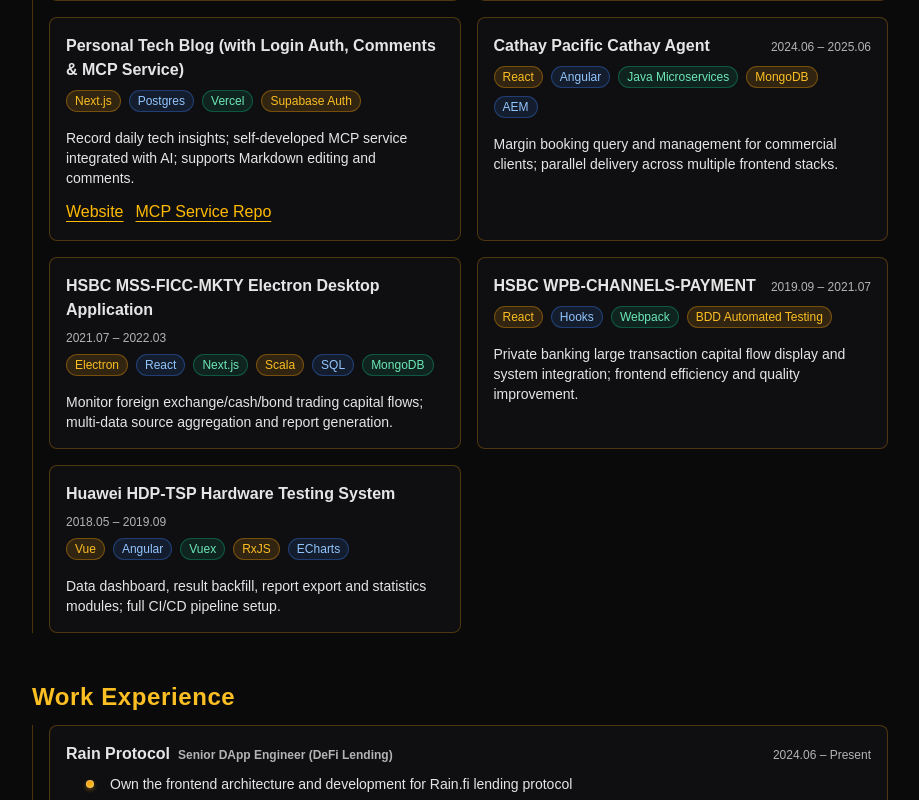
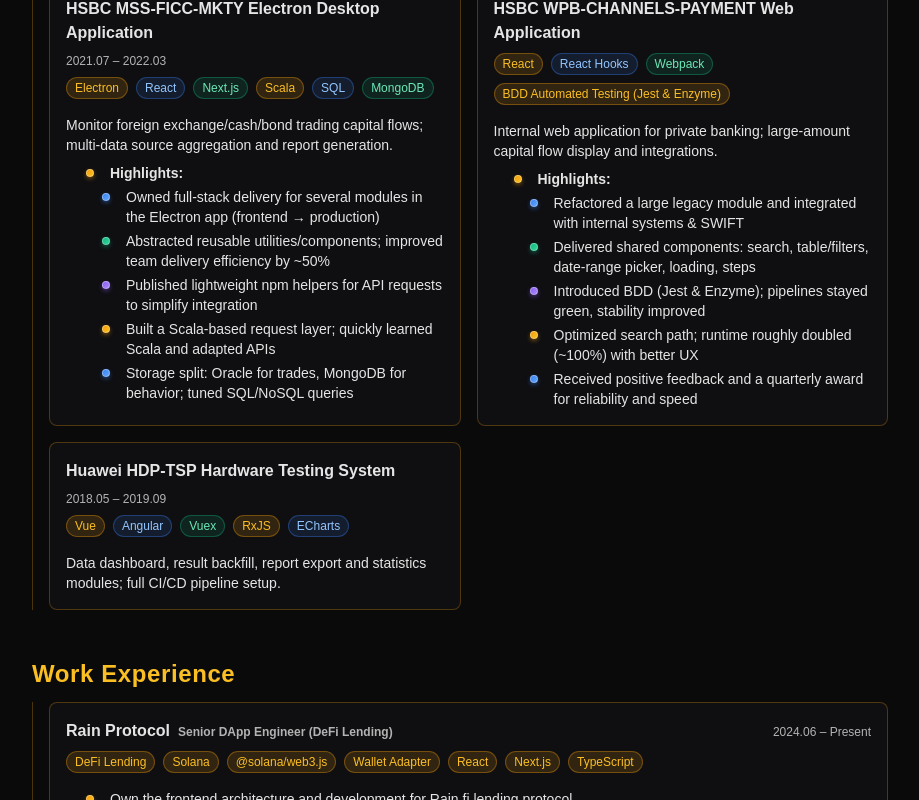
Before and after one commit to yy9331/my-resume, a Next.js app: page / in a window 1280 px wide. Shown: the part 1760-2560 px from the top of the page, without its empty margins (180-1099 px from the left). Built offline with nearby package versions, Linux system fonts and the light colour scheme.

Commit message:
updated: 1. output PDF layout and display  2. exp detial and timeline

```diff
--- a/app/components/Header.tsx
+++ b/app/components/Header.tsx
@@ -55,6 +55,11 @@
             <Chip>Electron</Chip>
             <Chip>Node</Chip>
             <Chip>TypeScript</Chip>
+            <Chip>wagmi</Chip>
+            <Chip>viem</Chip>
+            <Chip>ethers.js</Chip>
+            <Chip>WalletConnect</Chip>
+            <Chip>EIP-712</Chip>
           </div>
         </div>
         {/* 桌面端：右侧竖版头像（不裁切） */}
--- a/app/components/ProjectsPersonal.tsx
+++ b/app/components/ProjectsPersonal.tsx
@@ -14,7 +14,7 @@
 
 export default function ProjectsPersonal({ items }: { items: Item[] }) {
   return (
-    <div className="grid md:grid-cols-2 gap-4">
+    <div className="grid md:grid-cols-2 gap-4" data-print-grid="personal">
       {items.map((p) => (
         <div key={p.title} className="card p-4">
           <div className="flex flex-wrap items-baseline justify-between gap-2">
--- a/app/components/Skills.tsx
+++ b/app/components/Skills.tsx
@@ -69,7 +69,7 @@
     { label: skillLabels[language].devops, key: "devops" }
   ];
   return (
-    <div className="columns-1 md:columns-3 gap-4 [column-fill:_balance]">
+    <div className="columns-1 md:columns-3 gap-4 [column-fill:_balance]" data-print-slim="skills">
       {groups.map((g) => (
         <div
           key={`group-${g.key}`}
--- a/app/globals.css
+++ b/app/globals.css
@@ -60,6 +60,9 @@
   font-family: Arial, Helvetica, sans-serif;
 }
 
+/* 仅打印可见的元素默认隐藏 */
+.print-only { display: none; }
+
 /* 火焰橙黄主色系增强 */
 .text-flame { color: #f59e0b; }
 .bg-flame { background-color: #f59e0b; }
@@ -67,8 +70,8 @@
 
 /* 打印为 A4，隐藏导出按钮容器和侧边栏 */
 @media print {
-  @page { size: A4 portrait; margin: 12mm; }
   .no-print { display: none !important; }
+  .print-only { display: block !important; }
   body { background: #ffffff; color: #111111; }
 
   /* 确保侧边栏和遮罩在打印时完全隐藏 */
@@ -165,13 +168,95 @@
   box-shadow: 0 3px 8px rgba(0, 0, 0, 0.2) !important;
 }
 
-/* 打印时简化列表样式 */
+/* 打印时：Skills区块更紧凑，Chip 更小且卡片浅边框，整体与网页布局一致但更省空间 */
 @media print {
+  /* Skills父容器标记 */
+  /* 强制使用 3 列网格，避免多栏在打印里行为不一致 */
+  [data-print-slim="skills"] {
+    column-count: 1 !important;
+    column-gap: 0 !important;
+    display: grid !important;
+    grid-template-columns: repeat(3, minmax(0, 1fr)) !important;
+    gap: 8px !important;
+  }
+  [data-print-slim="skills"] .card { padding: .5rem !important; margin-bottom: 0 !important; }
+  [data-print-slim="skills"] h4 { font-size: 12px !important; }
+  [data-print-slim="skills"] .flex.flex-wrap { gap: 2px 4px !important; }
+  [data-print-slim="skills"] .rounded-full { padding: 1px 6px !important; font-size: 10px !important; margin-right: 4px !important; margin-bottom: 4px !important; }
+  [data-print-slim="skills"] .card { break-inside: avoid !important; page-break-inside: avoid !important; }
+}
+
+/* 打印时：头部 Chip 与标题块的间距优化，避免空行与分页断开 */
+@media print {
+  /* 恢复头像，仅压缩周围间距，避免大片空白 */
+  header .md\:hidden { display: none !important; } /* 隐藏移动端浮动头像 */
+  header .hidden.md\:block { display: block !important; margin-top: 0 !important; }
+  header .md\:flex-row { flex-direction: row !important; }
+  header .flex-1 { flex: 1 1 auto !important; }
+  header .aspect-\[3\/4\] { margin: 0 !important; }
+
+  header .mt-4 { margin-top: .25rem !important; }
+  header .mt-3 { margin-top: .25rem !important; }
+  header .flex.flex-wrap { gap: 2px 6px !important; }
+  /* 回退 Chip 的压缩，避免影响头像布局 */
+  header .rounded-full { padding: 2px 8px !important; font-size: 12px !important; line-height: 1.2 !important; }
+  /* 避免标题与Chip分在两页 */
+  header, header > * { break-inside: avoid !important; page-break-inside: avoid !important; }
+}
+
+/* 打印时：避免 section 标题成孤行；保证标题与首段或列表在同页 */
+@media print {
+  #resume-root h2 { break-after: avoid !important; page-break-after: avoid !important; }
+  /* 标题不独占一页，但允许后续内容在页面底部开始并跨页 */
+  #resume-root h2 + div { break-before: auto !important; page-break-before: auto !important; break-inside: auto !important; page-break-inside: auto !important; }
+
+  /* Personal DApps 打印两列与分页优化，尽量填满页面 */
+  [data-print-grid="personal"] { display: grid !important; grid-template-columns: repeat(2, minmax(0,1fr)) !important; gap: 10px !important; }
+  /* 允许个人项目卡片在页底被切割，以减少大片空白 */
+  [data-print-grid="personal"] > .card { break-inside: auto !important; page-break-inside: auto !important; }
+  [data-print-grid="personal"] h3 { break-after: avoid !important; page-break-after: avoid !important; }
+  [data-print-grid="personal"] h3 + p { break-before: avoid !important; page-break-before: avoid !important; }
+
+  /* 工作经历卡片允许被切割，避免整块移至下一页造成空白 */
+  ul.space-y-5 > li.card { break-inside: auto !important; page-break-inside: auto !important; }
+
+  /* 确保头像在打印中可见 */
+  header img { display: block !important; visibility: visible !important; opacity: 1 !important; }
+}
+
+/* 打印时：所有列表圆点统一黑色，并禁用自定义彩色圆点与渐变 */
+@media print {
+  /* 若使用 ::marker（少量场景） */
+  :where(li)::marker { color: #000000 !important; }
+  /* 项目中自定义的彩色圆点全部取消，改回标准圆点 */
+  ul.list-disc li,
+  ul:not(.space-y-5) li { list-style: disc !important; }
   ul.list-disc li::before,
-  ul:not(.space-y-5) li::before {
-    width: 4px;
-    height: 4px;
-    box-shadow: none;
-    border: none;
+  ul:not(.space-y-5) li::before { content: none !important; }
+}
+
+/* 打印时：渐变裁剪文字改为纯色，避免姓名在未勾选“背景图形”时消失 */
+@media print {
+  .bg-clip-text.text-transparent {
+    background: none !important;
+    -webkit-background-clip: initial !important;
+    background-clip: initial !important;
+    -webkit-text-fill-color: #111111 !important;
+    color: #111111 !important;
   }
 }
+
+/* 打印时：将链接以 “Label: @URL” 形式展示，仅作用于 http/https 外链 */
+@media print {
+  a[href^="http"]::after,
+  a[href^="https"]::after {
+    content: ": " attr(href);
+    color: #666 !important;
+    font-size: 11px;
+    margin-left: 2px;
+    word-break: break-all;
+  }
+  /* 排除邮箱与相对路径 */
+  a[href^="mailto:"]::after,
+  a[href^="/"]::after { content: none; }
+}
--- a/app/layout.tsx
+++ b/app/layout.tsx
@@ -15,7 +15,7 @@
 });
 
 export const metadata: Metadata = {
-  title: "Yu Yi (Yves), Full Stack DApp Developer +8613143745768",
+  title: "Yu Yi (Yves), https://zyzy.info, Full Stack DApp Developer",
   description: "余翼 · 全栈工程师（React/Next.js/Electron/Node）",
   icons: {
     icon: '/favicon.ico',
--- a/app/lib/i18n.ts
+++ b/app/lib/i18n.ts
@@ -61,11 +61,10 @@
     { label: "GitHub", url: "https://github.com/yy9331" }
   ],
   summary: [
-    "Focused on DApp/Web3 full‑stack delivery: Solidity/Hardhat + React/Next.js integration, wallet & EIP‑712 signing, on‑chain/off‑chain data flow and performance/security optimization.",
+    "Full‑stack Web3 delivery: Electron desktop + Solidity/Hardhat with React/Next.js; wagmi/viem/ethers, WalletConnect & EIP‑712; The Graph/Subgraph; Node/Next.js backend; on‑chain/off‑chain data flow and performance/security optimization.",
     "Remote‑ready: solid async communication, documentation and overlap with APAC/EU time zones.",
     "8+ years of full-stack development experience, deep expertise in React ecosystem, with experience in designing and publishing public npm packages.",
-    "Served Fortune 500 companies, capable of English meetings, communication, presentations, and written correspondence.",
-    "Proficient in Electron desktop development, Node/Next.js backend; practical experience with Java and Scala stream programming.",
+    "Served Fortune 500 companies, capable of English meetings, communication, presentations, and written correspondence."
   ],
   strengths: [
     "Rapid response and refactoring capabilities: Can combine AI suggestions for frontend component refactoring and optimization",
@@ -87,7 +86,8 @@
         "Hardhat based CI pipeline: unit/integration tests, mainnet forking, coverage and gas‑report",
         "Auth & data: Subgraph/The Graph for analytics, optimized RPC usage (batch, caching)",
         "Improved critical paths by ~25% through gas & network optimization"
-      ]
+      ],
+      stack: ["DeFi Lending", "Solana", "@solana/web3.js", "Wallet Adapter", "React", "Next.js", "TypeScript"]
     },
     {
       period: "2022.03 – 2024.05",
@@ -104,7 +104,7 @@
         "Set up feature flags/remote config for safe, incremental rollouts in production",
         "Async remote collaboration across time zones; PRD → design → implementation → docs handover"
       ],
-      stack: ["DEX", "Uniswap v4"]
+      stack: ["Uniswap v4 Hooks", "React 18+", "TypeScript", "Next.js", "wagmi/viem", "ethers.js"]
     },
     {
       period: "2021.07 – 2022.03",
@@ -117,13 +117,19 @@
         "Quickly mastered Electron, Scala, SQL and implemented",
         "Scala for app data request layer; SQL task optimization; Oracle and MongoDB integration"
       ],
-      stack: ["Electron", "React Hooks", "Next.js", "Scala", "SQL", "Java Microservices", "MongoDB"]
+      stack: ["Electron", "React Hooks", "Next.js", "Scala", "SQL", "Java Microservices", "MongoDB", "E2E Automated Testing(Cypress)"]
     },
     {
       period: "2019.09 – 2021.07",
-      company: "Chinasoft International Co., Ltd. · HSBC Commercial Banking GTRF-CMB Project Team",
+      company: "Chinasoft International Co., Ltd. · HSBC Private Banking PAYMENT Project Team",
       role: "Frontend Developer",
-      bullets: ["Responsible for module development and refactoring, automated testing and engineering collaboration"],
+      bullets: [
+        "Refactored legacy modules and improved code quality via modular design",
+        "Packaged reusable components: search/filter, date‑range picker, loading/steps widgets",
+        "Introduced BDD to key flows and kept unit tests green in CI",
+        "Optimized critical UI paths (search/rendering), noticeably faster and smoother",
+        "Collaborated with backend for interfaces and integration; supported engineering rollout"
+      ],
       stack: ["React", "React Hooks", "Redux", "ECharts", "Webpack"]
     },
     {
@@ -153,7 +159,7 @@
     }
   ],
   skills: {
-    frontend: ["TypeScript", "ES6+", "React + Hooks", "Next.js", "Vue", "Angular"],
+    frontend: ["TypeScript", "ES6+", "React + Hooks", "tailwindCSS", "Next.js", "Vue", "Angular"],
     dapp: [
       "Solidity", "Hardhat", "OpenZeppelin",
       "ethers.js", "viem", "wagmi", "WalletConnect",
@@ -165,9 +171,9 @@
     dataApi: ["React Query", "GraphQL"],
     build: ["Webpack", "npm", "Vite", "Rollup"],
     designNpm: ["Component Design", "Npm Package Design & Debugging"],
-    backend: ["Scala", "Java", "Python", "SQL"],
+    backend: ["Scala", "Java", "Python"],
     frameworks: ["Next.js", "Spring Boot", "Django"],
-    db: ["Supabase", "Postgres", "Oracle", "MongoDB"],
+    db: ["SQL", "Supabase", "Postgres", "Oracle", "MongoDB"],
     devops: ["Vercel", "Jenkins", "Docker", "Nginx"]
   },
   personalProjects: [
@@ -220,6 +226,15 @@
         "- Wallet: mnemonic/private key import, asset listing, transfer/mint, custom tokens",
         "- Hooks: balance queries and subscriptions, Gas/Nonce handling, error fallbacks"
       ]
+    },
+    {
+      title: "Personal Tech Blog (with Login Auth, Comments & MCP Service)",
+      summary: "Record daily tech insights; self-developed MCP service integrated with AI; supports Markdown editing and comments.",
+      links: [
+        { label: "Website", url: "https://zyzy.info" },
+        { label: "MCP Service Repo", url: "https://github.com/yy9331/blog-mcp-server" }
+      ],
+      stack: ["Next.js", "Postgres", "Vercel", "Supabase Auth"]
     }
   ],
   projects: [
@@ -254,31 +269,31 @@
       ]
     },
     {
-      title: "Personal Tech Blog (with Login Auth, Comments & MCP Service)",
-      summary: "Record daily tech insights; self-developed MCP service integrated with AI; supports Markdown editing and comments.",
-      links: [
-        { label: "Website", url: "https://zyzy.info" },
-        { label: "MCP Service Repo", url: "https://github.com/yy9331/blog-mcp-server" }
-      ],
-      stack: ["Next.js", "Postgres", "Vercel", "Supabase Auth"]
-    },
-    {
-      title: "Cathay Pacific Cathay Agent",
-      period: "2024.06 – 2025.06",
-      summary: "Margin booking query and management for commercial clients; parallel delivery across multiple frontend stacks.",
-      stack: ["React", "Angular", "Java Microservices", "MongoDB", "AEM"]
-    },
-    {
       title: "HSBC MSS-FICC-MKTY Electron Desktop Application",
       period: "2021.07 – 2022.03",
       summary: "Monitor foreign exchange/cash/bond trading capital flows; multi-data source aggregation and report generation.",
-      stack: ["Electron", "React", "Next.js", "Scala", "SQL", "MongoDB"]
+      stack: ["Electron", "React", "Next.js", "Scala", "SQL", "MongoDB"],
+      details: [
+        "Highlights:",
+        "- Owned full‑stack delivery for several modules in the Electron app (frontend → production)",
+        "- Abstracted reusable utilities/components; improved team delivery efficiency by ~50%",
+        "- Published lightweight npm helpers for API requests to simplify integration",
+        "- Built a Scala‑based request layer; quickly learned Scala and adapted APIs",
+        "- Storage split: Oracle for trades, MongoDB for behavior; tuned SQL/NoSQL queries"
+      ]
     },
     {
-      title: "HSBC WPB-CHANNELS-PAYMENT",
-      period: "2019.09 – 2021.07",
-      summary: "Private banking large transaction capital flow display and system integration; frontend efficiency and quality improvement.",
-      stack: ["React", "Hooks", "Webpack", "BDD Automated Testing"]
+      title: "HSBC WPB-CHANNELS-PAYMENT Web Application",
+      summary: "Internal web application for private banking; large-amount capital flow display and integrations.",
+      stack: ["React", "React Hooks", "Webpack", "BDD Automated Testing (Jest & Enzyme)"],
+      details: [
+        "Highlights:",
+        "- Refactored a large legacy module and integrated with internal systems & SWIFT",
+        "- Delivered shared components: search, table/filters, date‑range picker, loading, steps",
+        "- Introduced BDD (Jest & Enzyme); pipelines stayed green, stability improved",
+        "- Optimized search path; runtime roughly doubled (~100%) with better UX",
+        "- Received positive feedback and a quarterly award for reliability and speed"
+      ]
     },
     {
       title: "Huawei HDP-TSP Hardware Testing System",
@@ -305,11 +320,10 @@
     { label: "GitHub", url: "https://github.com/yy9331" }
   ],
   summary: [
-    "专注 DApp/Web3 全栈交付：Solidity/Hardhat 与 React/Next.js 集成，钱包接入与 EIP‑712 签名，链上/链下数据流与性能及安全优化。",
+    "Web3 全栈交付：Electron 桌面端 + Solidity/Hardhat 与 React/Next.js；wagmi/viem/ethers、WalletConnect 与 EIP‑712、The Graph/Subgraph；Node/Next.js 后端；覆盖链上/链下数据流与性能/安全优化。",
     "适配远程：善于异步沟通与文档沉淀，可与亚太/欧洲时区重叠工作",
     "全栈开发8年+经验，深入 React 生态，具备公共 npm package 设计与发布经验。",
-    "服务过世界500强，能英文会议、交流、present与书面往来。",
-    "熟悉 Electron 桌面端、Node/Next.js 后端；对 Java、Scala 流式编程有实践。",
+    "服务过世界500强，能英文会议、交流、present与书面往来。"
   ],
   strengths: [
     "快速响应与重构能力：能结合 AI 建议进行前端组件重构与优化",
@@ -331,7 +345,8 @@
         "基于 Hardhat 构建 CI：单测/集成测试、主网分叉、覆盖率与 gas report",
         "数据与分析：使用 The Graph/Subgraph；优化 RPC（批处理、缓存）",
         "通过 gas 与网络优化将关键链路耗时下降约 25%"
-      ]
+      ],
+      stack: ["DeFi 借贷", "Solana", "@solana/web3.js", "Wallet Adapter", "React", "Next.js", "TypeScript"]
     },
     {
       period: "2022.03 – 2024.05",
@@ -348,7 +363,7 @@
         "建立功能开关与灰度策略，确保生产环境稳健迭代",
         "远程协作：跨时区异步推进 PRD/设计/实现/文档交接"
       ],
-      stack: ["DEX", "Uniswap v4"]
+      stack: ["Uniswap v4 Hook", "React 18+", "TypeScript", "Next.js", "wagmi/viem", "ethers.js"]
     },
     {
       period: "2021.07 – 2022.03",
@@ -361,14 +376,20 @@
         "快速上手 Electron、Scala、SQL 并落地",
         "Scala 编写 App 数据请求层；调优 SQL 任务；Oracle 与 MongoDB 并用"
       ],
-      stack: ["Electron", "React Hooks", "Next.js", "Scala", "SQL", "Java 微服务", "MongoDB"]
+      stack: ["Electron", "React Hooks", "Next.js", "Scala", "SQL", "Java 微服务", "MongoDB", "E2E Automated Testing(Cypress)"]
     },
     {
       period: "2019.09 – 2021.07",
-      company: "中软国际有限公司 · 汇丰银行 商业银行 GTRF-CMB 项目组",
+      company: "中软国际有限公司 · 汇丰银行 私人银行 PAYMENT 项目组",
       role: "前端开发",
-      bullets: ["负责模块开发与重构、自动化测试与工程化协作"],
-      stack: ["React", "React Hooks", "Redux", "ECharts", "Webpack"]
+      bullets: [
+        "对旧模块进行重构与模块化改造，提升代码质量",
+        "封装通用组件：搜索/筛选、日期范围、loading/steps 等",
+        "在关键流程引入 BDD，CI 持续保持单测通过",
+        "优化搜索与渲染等关键路径，界面响应更快更流畅",
+        "配合后端接口联调，支持工程化上线与迭代"
+      ],
+      stack: ["React", "React Hooks", "Redux", "ECharts", "Webpack", "BDD Automated Testing(Jest & Enzyme)"]
     },
     {
       period: "2018.12 – 2019.09",
@@ -397,7 +418,7 @@
     }
   ],
   skills: {
-    frontend: ["TypeScript", "ES6+", "React + Hooks", "Next.js", "Vue", "Angular"],
+    frontend: ["TypeScript", "ES6+", "React + Hooks", "tailwindCSS", "Next.js", "Vue", "Angular"],
     dapp: [
       "Solidity", "Hardhat", "OpenZeppelin",
       "ethers.js", "viem", "wagmi", "WalletConnect",
@@ -410,9 +431,9 @@
     dataApi: ["React Query", "GraphQL"],
     build: ["Webpack", "npm", "Vite", "Rollup"],
     designNpm: ["组件设计", "Npm package 设计与调试"],
-    backend: ["Scala", "Java", "Python", "SQL"],
+    backend: ["Scala", "Java", "Python"],
     frameworks: ["Next.js", "Spring Boot", "Django"],
-    db: ["Supabase", "Postgres", "Oracle", "MongoDB"],
+    db: ["SQL", "Supabase", "Postgres", "Oracle", "MongoDB"],
     devops: ["Vercel", "Jenkins", "Docker", "Nginx"]
   },
   personalProjects: [
@@ -466,6 +487,15 @@
         "- 钱包：助记词/私钥导入、资产列表、转账/铸造、自定义 Token",
         "- Hooks：余额查询订阅、Gas/Nonce 处理、错误兜底"
       ]
+    },
+    {
+      title: "个人技术博客（含登录鉴权与评论、MCP 服务）",
+      summary: "记录技术日常；自研 MCP 服务集成 AI；支持 Markdown 编辑与评论。",
+      links: [
+        { label: "站点", url: "https://zyzy.info" },
+        { label: "MCP 服务仓库", url: "https://github.com/yy9331/blog-mcp-server" }
+      ],
+      stack: ["Next.js", "Postgres", "Vercel", "Supabase Auth"]
     }
   ],
   projects: [
@@ -499,26 +529,33 @@
         "- 风险评估系统：实时计算流动性风险并提供智能参数推荐"
       ]
     },
-    {
-      title: "个人技术博客（含登录鉴权与评论、MCP 服务）",
-      summary: "记录技术日常；自研 MCP 服务集成 AI；支持 Markdown 编辑与评论。",
-      links: [
-        { label: "站点", url: "https://zyzy.info" },
-        { label: "MCP 服务仓库", url: "https://github.com/yy9331/blog-mcp-server" }
-      ],
-      stack: ["Next.js", "Postgres", "Vercel", "Supabase Auth"]
-    },
+
     {
       title: "汇丰银行 MSS-MKTY Electron 桌面应用",
       period: "2021.07 – 2022.03",
       summary: "监测外汇/现金/债权交易资金流；多数据源汇总与报表生成。",
-      stack: ["Electron", "React", "Next.js", "Scala", "SQL", "MongoDB"]
+      stack: ["Electron", "React", "Next.js", "Scala", "SQL", "MongoDB", "E2E Automated Testing(Cypress)"],
+      details: [
+        "亮点：",
+        "- 负责 Electron 应用内多个模块的端到端交付（前端开发直至上线）",
+        "- 抽象通用工具/组件，团队交付效率提升约 50%",
+        "- 发布轻量 npm 工具用于接口请求，降低集成成本",
+        "- 搭建 Scala 请求层，快速学习并按需调整接口",
+        "- 存储分层：交易数据 Oracle、行为数据 MongoDB；按需优化 SQL/NoSQL 查询"
+      ]
     },
     {
-      title: "汇丰银行 WPB-CHANNELS-PAYMENT",
-      period: "2019.09 – 2021.07",
-      summary: "对私银行大额业务资金流展示与系统对接；前端效率与质量提升。",
-      stack: ["React", "Hooks", "Webpack", "BDD 自动化测试"]
+      title: "汇丰银行 WPB-CHANNELS-PAYMENT Web 应用",
+      summary: "对私银行内部 Web 应用：大额资金流展示与各系统对接。",
+      stack: ["React", "React Hooks", "Webpack", "BDD 自动化测试 (Jest & Enzyme)"],
+      details: [
+        "亮点：",
+        "- 重构大型遗留模块，对接内部系统与 SWIFT",
+        "- 沉淀通用组件：搜索、表格/筛选、日期范围、loading、steps 等",
+        "- 引入 BDD（Jest & Enzyme），流水线稳定通过",
+        "- 优化搜索链路，运行效率约提升 100%，体验显著改善",
+        "- 获得同组用户正面反馈及季度奖项"
+      ]
     },
     {
       title: "华为 HDP-TSP 硬件测试系统",
```
Also changed, not shown: app/page.tsx (+15 -0 lines).
